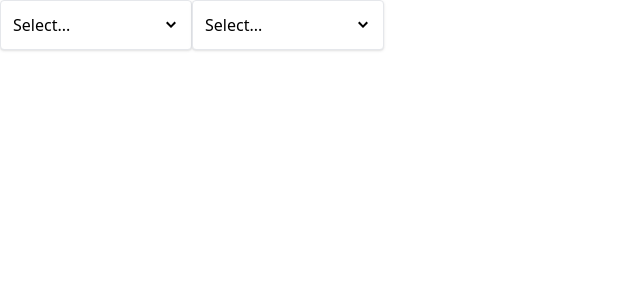
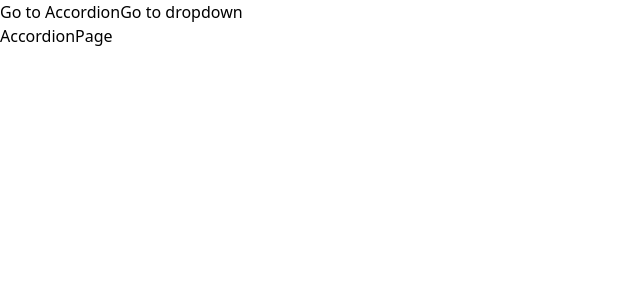
Before and after one commit to tahanyAli/components, a React (Create React App) app: page /accordion in a window 1280 px wide. Shown: the top 300 px of the page, without its empty margins (0-640 px from the left). Built offline with nearby package versions, Linux system fonts and the light colour scheme.

Commit message:
feat: adding navigation system

```diff
--- a/src/App.js
+++ b/src/App.js
@@ -1,54 +1,24 @@
-import React, { useState } from "react";
-// import Button from './Button';
-// import { GoBell, GoCloudDownload, GoDatabase } from 'react-icons/go'
-import Dropdown from "./Dropdown";
+import React from "react";
+import Link from "./Link";
+import Route from "./Route";
+import AccordionPage from "./pages/AccordionPage";
+import DropdownPage from "./pages/DropdownPage";
 function App() {
-  const [selection, setSelection] = useState(null);
+  return (
+    <div>
+      <Link to='/accordion'>Go to Accordion</Link>
+      <Link to='/dropdown'>Go to dropdown</Link>
+      <div>
+        <Route path='/accordion'>
+          <AccordionPage />
+        </Route>
+        <Route path='/dropdown'>
+          <DropdownPage />
+        </Route>
 
-  const handleSelect = (option) => {
-    setSelection(option);
-  };
-  const options = [
-    { label: "Red", value: "red" },
-    { label: "Green", value: "green" },
-    { label: "Blue", value: "blue" },
-  ];
-  return (
-    <div className="flex">
-      {/* <div>
-      <Button success rounded outline onClick={handleClick} className="mb-5">
-      <GoBell  />
-      Click Me!
-      </Button>
       </div>
-      <div>
-      <Button danger outline onMouseEnter={handleClick}>
-      <GoCloudDownload />
-      But Now!</Button>
-      </div>
-      <div>
-      <Button secondary outline  onMouseLeave={handleClick}>
-      <GoDatabase />
-      But Now!</Button>
-      </div>
-      <div>
-      <Button warning>See Detail!</Button>
-      </div>
-      <div>
-      <Button primary rounded>Hide Adds!</Button>
-      </div> */}
-      <Dropdown
-        options={options}
-        value={selection}
-        onChange={handleSelect}
-      />
-      <Dropdown
-        options={options}
-        value={selection}
-        onChange={handleSelect}
-      />
     </div>
-  );
+  )
 }
 
 export default App;
--- /dev/null
+++ b/src/Link.js
@@ -0,0 +1,16 @@
+import React, { useContext } from "react";
+import NavigationContext from "./context/navigation";
+
+function Link({ to, children }) {
+  const { navigate } = useContext(NavigationContext);
+  const handleClick = (event) => {
+    if(event.metaKey || event.ctrlKey){
+        return;
+    }
+    event.preventDefault();
+    navigate(to);
+  };
+  return <a href={to} onClick={handleClick}>{children}</a>;
+}
+
+export default Link;
--- /dev/null
+++ b/src/Route.js
@@ -0,0 +1,13 @@
+import React, { useContext } from "react";
+import NavigationContext from "./context/navigation";
+
+function Route({ path, children }) {
+  const { currentPath } = useContext(NavigationContext);
+
+  if (path === currentPath) {
+    return children;
+  }
+  return null;
+}
+
+export default Route;
--- /dev/null
+++ b/src/context/navigation.js
@@ -0,0 +1,34 @@
+import { createContext, useState, useEffect } from "react";
+
+const NavigationContext = createContext();
+
+function NavigationProvider({ children }) {
+  const [currentPath, setCurrentPath] = useState(window.location.pathname);
+  useEffect(() => {
+    const handler = () => {
+      setCurrentPath(window.location.pathname);
+    };
+    window.addEventListener("popstate", handler);
+    return () => {
+      window.removeEventListener("popstate", handler);
+    };
+  }, []);
+
+  const navigate = (to) => {
+    window.history.pushState({}, '', to);
+    setCurrentPath(to)
+  }
+  return (
+    <NavigationContext.Provider value={{currentPath, navigate}}>
+        {/* <div>
+            <button onClick={() => navigate('/accordion')}>Go To accordion</button>
+            <button onClick={() => navigate('/dropdown')}>Go to Dropdown</button>
+        </div> */}
+      {/* {currentPath} */}
+      {children}
+    </NavigationContext.Provider>
+  );
+}
+
+export { NavigationProvider };
+export default NavigationContext;
--- a/src/index.js
+++ b/src/index.js
@@ -1,9 +1,13 @@
-import React from 'react';
-import  ReactDOM  from 'react-dom/client';
-import App from './App';
-import './index.css'
-
-const el = document.getElementById('root');
+import React from "react";
+import ReactDOM from "react-dom/client";
+import App from "./App";
+import "./index.css";
+import { NavigationProvider } from "./context/navigation";
+const el = document.getElementById("root");
 const root = ReactDOM.createRoot(el);
 
-root.render(<App />);
+root.render(
+  <NavigationProvider>
+    <App />
+  </NavigationProvider>
+);
--- /dev/null
+++ b/src/pages/AccordionPage.js
@@ -0,0 +1,24 @@
+import React from "react";
+
+function AccordionPage() {
+  const items = [
+    {
+      id: "12345",
+      label: "Can I use React on a project",
+      content: "You can use React on any project you want",
+    },
+    {
+      id: "6789",
+      label: "Can I use Javascript on a project",
+      content: "You can use Javascript on any project you want",
+    },
+    {
+      id: "34567",
+      label: "Can I use React on a project",
+      content: "You can use React on any project you want",
+    },
+  ];
+  return <div>AccordionPage</div>;
+}
+
+export default AccordionPage;
--- /dev/null
+++ b/src/pages/ButtonPage.js
@@ -0,0 +1,37 @@
+import React from "react";
+import Button from "../Button";
+import { GoBell, GoCloudDownload, GoDatabase } from "react-icons/go";
+function ButtonPage() {
+  return (
+    <div>
+      <div>
+        <Button success rounded outline className="mb-5">
+          <GoBell />
+          Click Me!
+        </Button>
+      </div>
+      <div>
+        <Button danger outline>
+          <GoCloudDownload />
+          But Now!
+        </Button>
+      </div>
+      <div>
+        <Button secondary outline>
+          <GoDatabase />
+          But Now!
+        </Button>
+      </div>
+      <div>
+        <Button warning>See Detail!</Button>
+      </div>
+      <div>
+        <Button primary rounded>
+          Hide Adds!
+        </Button>
+      </div>
+    </div>
+  );
+}
+
+export default ButtonPage;
--- /dev/null
+++ b/src/pages/DropdownPage.js
@@ -0,0 +1,21 @@
+import React, { useState } from "react";
+import Dropdown from "../Dropdown";
+function DropdownPage() {
+  const options = [
+    { label: "Red", value: "red" },
+    { label: "Green", value: "green" },
+    { label: "Blue", value: "blue" },
+  ];
+  const [selection, setSelection] = useState(null);
+
+  const handleSelect = (option) => {
+    setSelection(option);
+  };
+  return (
+    <div className="flex">
+      <Dropdown options={options} value={selection} onChange={handleSelect} />
+    </div>
+  );
+}
+
+export default DropdownPage;
```
Also changed, not shown: src/Accordion.js (added), 1 other file (tests, documents, lock files or other folders).
